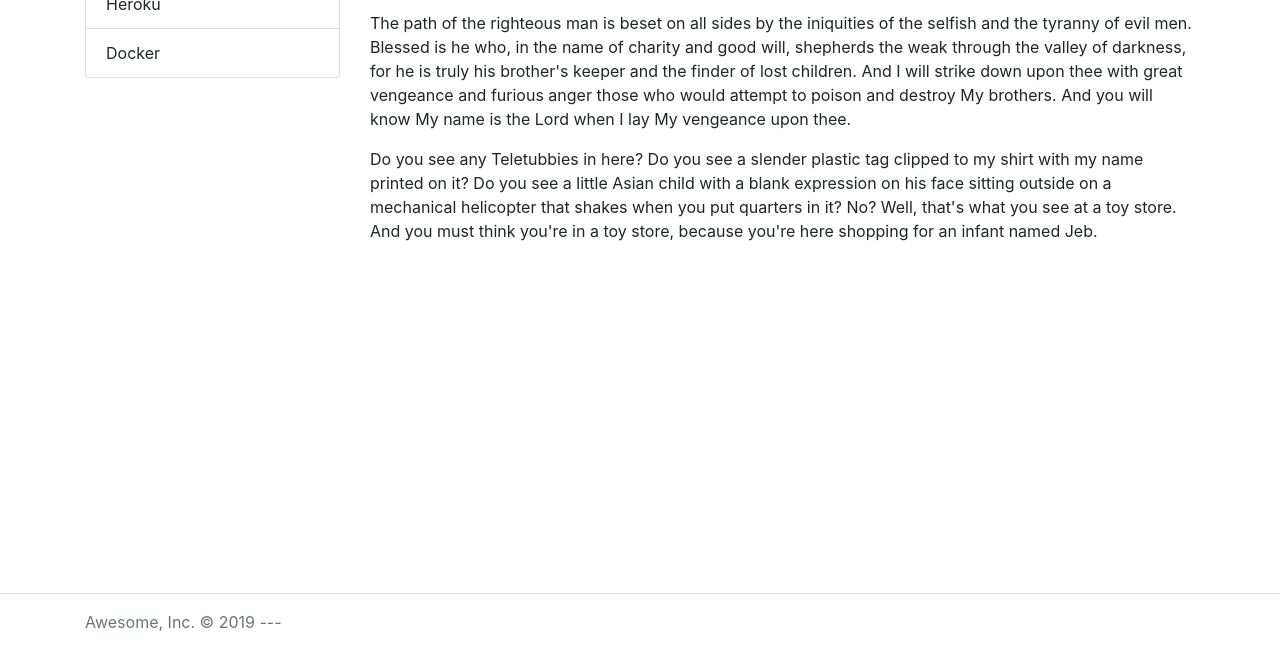
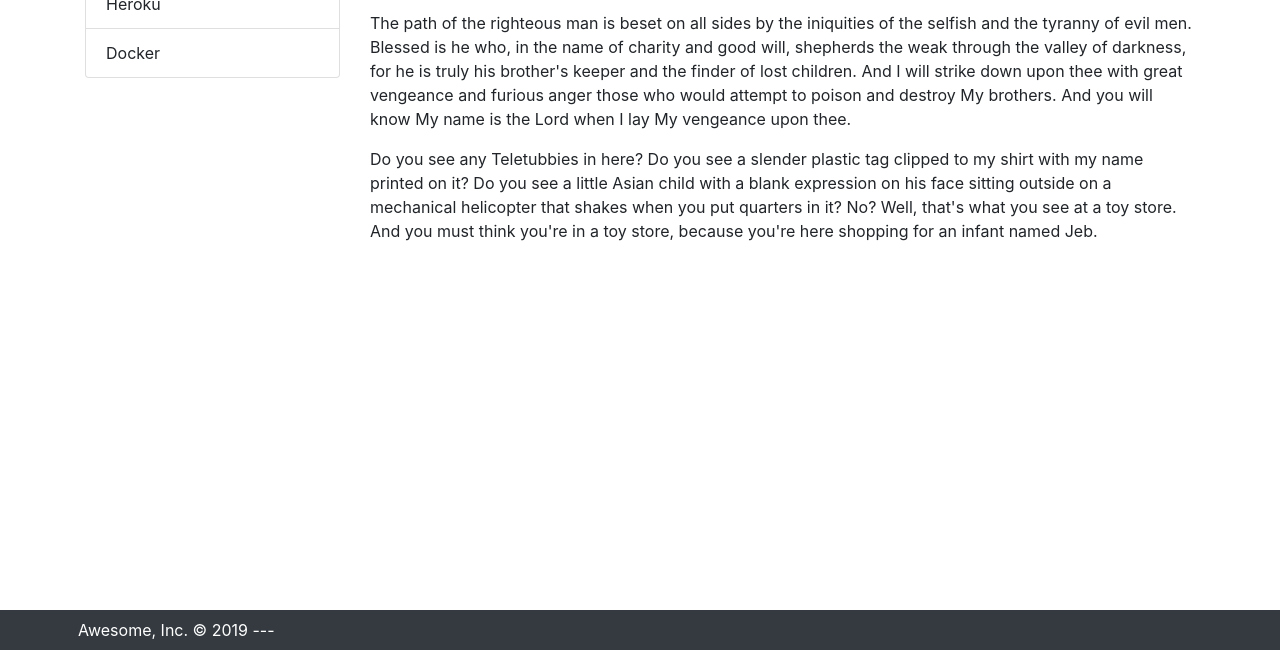
Before and after one commit to paoloumali-sw/training-session-3, a plain HTML site: page index.html in a window 1280 px wide. Shown: the part 150-800 px from the top of the page. Drawn offline with nearby package versions, Linux system fonts and the light colour scheme.

```diff
--- a/index.html
+++ b/index.html
@@ -35,10 +35,9 @@
         </div>
     </div>
 
-    <footer class="footer fixed-bottom">
-        <hr>
-        <div class="container pb-3">
-            <span class="text-muted">Awesome, Inc. &copy; 2019 ---</span>
+    <footer class="footer fixed-bottom bg-dark">
+        <div class="container p-2">
+            <span class="text-white">Awesome, Inc. &copy; 2019 ---</span>
         </div>
     </footer>
 
```
